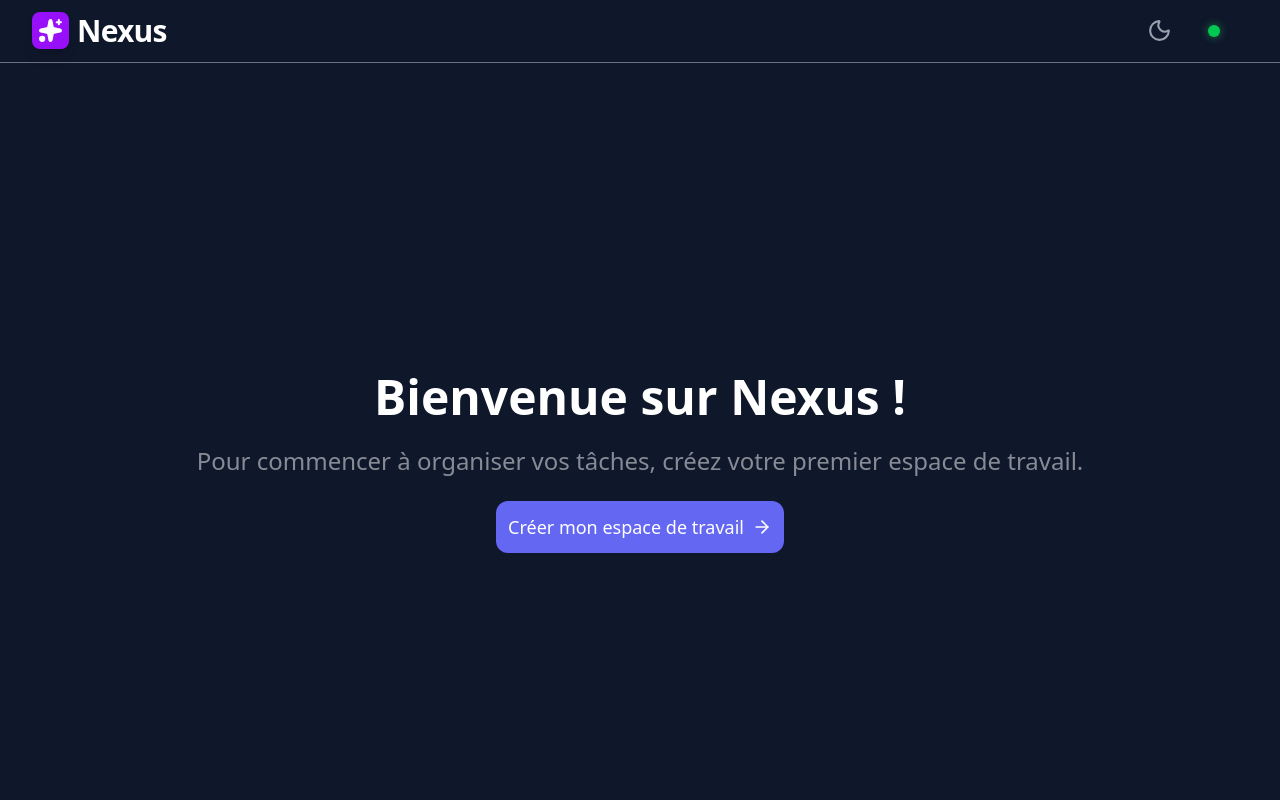
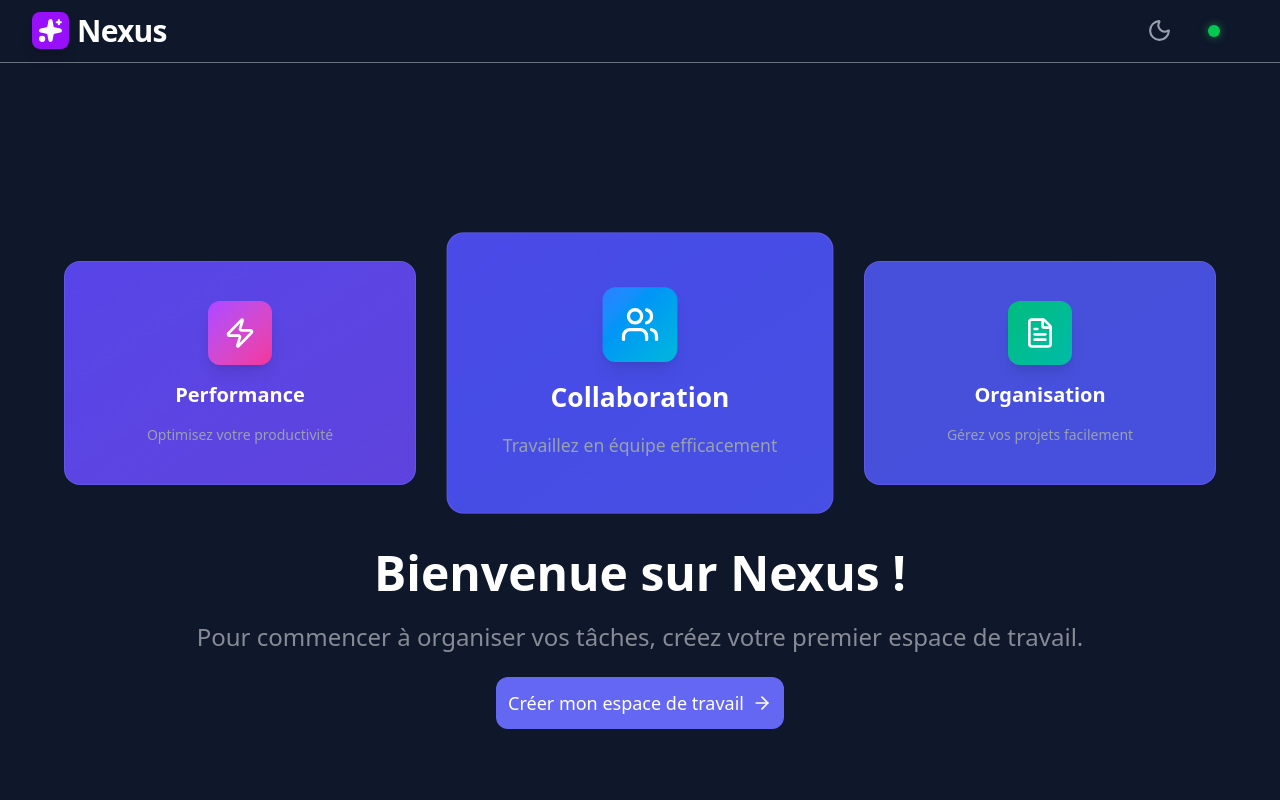
Before and after one commit to Eunock-web/Nexus-front, a React (Vite) app: page /dashboard in a window 1280 px wide. Shown: the top 800 px of the page. Built offline with nearby package versions, Linux system fonts and the light colour scheme; sample sign-in values are in the browser's storage.

Commit message:
Finalisation de la page de creation de workspace

```diff
--- a/src/features/workspace/components/WorkSpace.tsx
+++ b/src/features/workspace/components/WorkSpace.tsx
@@ -4,7 +4,7 @@ import CreateCard from "../../../layouts/workspace/CreateCard";
 
 function WorkSpace() {
     return <>
-        <div className="min-h-screen bg-[#0F0F1A] text-white">
+        <div className="min-h-screen bg-dark text-white">
             <NavBar />
             <div className="flex justify-center items-center py-10 px-4">
                 <CreateCard />
--- /dev/null
+++ b/src/layouts/Launcher/FeatureCards.tsx
@@ -0,0 +1,96 @@
+import { motion } from 'motion/react';
+import { Zap, Users, FileText } from 'lucide-react';
+
+function FeatureCards() {
+    const features = [
+        {
+            icon: Zap,
+            title: "Performance",
+            description: "Optimisez votre productivité",
+            color: "from-purple-500 to-pink-500"
+        },
+        {
+            icon: Users,
+            title: "Collaboration",
+            description: "Travaillez en équipe efficacement",
+            color: "from-blue-500 to-cyan-500",
+            isCenter: true
+        },
+        {
+            icon: FileText,
+            title: "Organisation",
+            description: "Gérez vos projets facilement",
+            color: "from-emerald-500 to-teal-500"
+        }
+    ];
+
+    return (
+        <div className="w-full py-12 px-6">
+            <div className="max-w-6xl mx-auto">
+                <div className="grid grid-cols-1 md:grid-cols-3 gap-12 items-center">
+                    {features.map((feature, index) => {
+                        const Icon = feature.icon;
+                        const isCenter = feature.isCenter;
+
+                        return (
+                            <motion.div
+                                key={index}
+                                initial={{ opacity: 0, y: 20 }}
+                                animate={{ opacity: 1, y: 0 }}
+                                transition={{
+                                    duration: 0.5,
+                                    delay: isCenter ? 0.3 : index * 0.15,
+                                    ease: "easeOut"
+                                }}
+                                className={`relative group ${isCenter ? 'md:scale-110' : ''}`}
+                            >
+                                <motion.div
+                                    className={`relative bg-semiprimary border border-white/10 rounded-2xl p-6 overflow-hidden ${isCenter ? 'h-64' : 'h-56'
+                                        }`}
+                                    whileHover={{
+                                        scale: 1.05,
+                                        borderColor: "rgba(255, 255, 255, 0.3)",
+                                    }}
+                                    transition={{ duration: 0.3 }}
+                                >
+                                    {/* Gradient background */}
+                                    <div className={`absolute inset-0 bg-linear-to-br ${feature.color} opacity-10 group-hover:opacity-20 transition-opacity duration-300`} />
+
+                                    {/* Content */}
+                                    <div className="relative z-10 flex flex-col items-center justify-center h-full text-center gap-4">
+                                        {/* Icon */}
+                                        <motion.div
+                                            className={`bg-linear-to-br ${feature.color} p-4 rounded-xl shadow-lg`}
+                                            whileHover={{ rotate: 5, scale: 1.1 }}
+                                            transition={{ duration: 0.2 }}
+                                        >
+                                            <Icon className="text-white" size={isCenter ? 36 : 32} />
+                                        </motion.div>
+
+                                        {/* Title */}
+                                        <h3 className={`font-bold text-white ${isCenter ? 'text-2xl' : 'text-xl'}`}>
+                                            {feature.title}
+                                        </h3>
+
+                                        {/* Description */}
+                                        <p className={`text-gray-400 ${isCenter ? 'text-base' : 'text-sm'}`}>
+                                            {feature.description}
+                                        </p>
+                                    </div>
+
+                                    {/* Hover effect - gradient border glow */}
+                                    <motion.div
+                                        className={`absolute inset-0 bg-linear-to-br ${feature.color} opacity-0 group-hover:opacity-30 blur-xl -z-10`}
+                                        transition={{ duration: 0.3 }}
+                                    />
+                                </motion.div>
+                            </motion.div>
+                        );
+                    })}
+                </div>
+            </div>
+        </div>
+    );
+}
+
+export default FeatureCards;
--- a/src/layouts/Launcher/Main.tsx
+++ b/src/layouts/Launcher/Main.tsx
@@ -1,11 +1,15 @@
 import { ArrowRight } from "lucide-react"
 import { motion } from 'motion/react'
 import { Link } from "react-router-dom"
+import FeatureCards from "./FeatureCards"
 
 
 function LaunchMain() {
     return <>
         <div className="flex flex-col  h-screen items-center justify-center  bg-dark">
+
+            {/* Feature Cards Section */}
+            <FeatureCards />
 
             <div className="flex flex-col gap-6 text-center ">
                 <div className="flex flex-col gap-6">
--- a/src/layouts/workspace/CreateCard.tsx
+++ b/src/layouts/workspace/CreateCard.tsx
@@ -18,13 +18,13 @@ function CreateCard() {
                 <div className="space-y-2">
                     <p className="text-xs font-semibold text-purple-500 uppercase tracking-wider">Étape 1 / 2</p>
                     <div className="relative h-1.5 w-full bg-gray-800 rounded-full overflow-hidden">
-                        <div className="absolute top-0 left-0 h-full w-1/2 bg-gradient-to-r from-purple-600 to-indigo-600 rounded-full shadow-[0_0_8px_rgba(147,51,234,0.5)]"></div>
+                        <div className="absolute top-0 left-0 h-full w-1/2 bg-linear-to-r from-purple-600 to-indigo-600 rounded-full shadow-[0_0_8px_rgba(147,51,234,0.5)]"></div>
                     </div>
                 </div>
             </div>
 
             {/* Main Card */}
-            <div className="bg-[#161625] border border-gray-800 rounded-2xl p-8 shadow-2xl flex flex-col gap-8">
+            <div className="bg-[#16163b] border border-gray-800 rounded-2xl p-8 shadow-2xl flex flex-col gap-8">
                 <div className="flex flex-col gap-4">
                     <div className="flex items-center gap-4">
                         <div className="bg-purple-600/10 p-3 rounded-xl border border-purple-500/20">
@@ -74,19 +74,16 @@ function CreateCard() {
                                 placeholder="nom@entreprise.com"
                                 className="flex-1 bg-[#0F0F1A] border border-gray-800 rounded-xl px-4 py-3 text-gray-200 focus:outline-none focus:ring-2 focus:ring-purple-600/50 focus:border-purple-600 transition-all placeholder:text-gray-600"
                             />
-                            <button type="button" className="p-3 bg-[#0F0F1A] border border-gray-800 rounded-xl text-gray-400 hover:text-white hover:border-gray-600 transition-all">
-                                <Plus size={20} />
-                            </button>
                         </div>
                     </div>
 
-                    <div className="flex flex-row justify-between pt-4">
-                        <button type="reset" className="flex-1 py-3 text-sm font-semibold text-gray-400 hover:text-white transition-colors border border-gray-800 rounded-xl">
+                    <div className="flex flex-row justify-between gap-3 pt-4">
+                        <button type="reset" className="w-1/2 py-3 text-sm font-semibold text-gray-400 hover:text-white hover:cursor-pointer transition-colors border border-gray-800 rounded-xl">
                             Annuler
                         </button>
-                        <Button className="flex-[1.5] bg-purple-600 hover:bg-purple-700 text-white rounded-xl py-3 shadow-lg shadow-purple-600/20">
+                        <button className="w-1/2 bg-purple-600 hover:bg-purple-700 text-white jhover:cursor-pointer rounded-xl py-3 shadow-lg shadow-purple-600/20">
                             Créer et continuer
-                        </Button>
+                        </button>
                     </div>
                 </form>
             </div>
```
